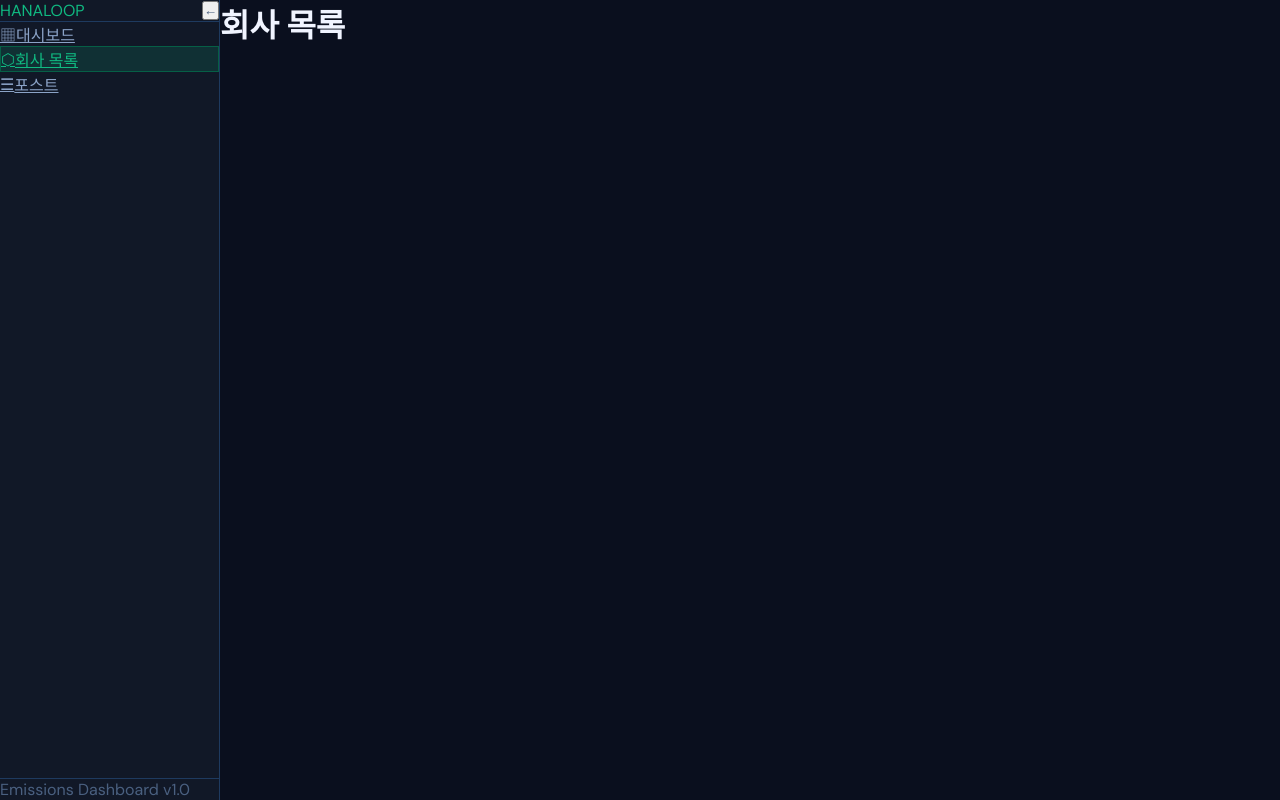
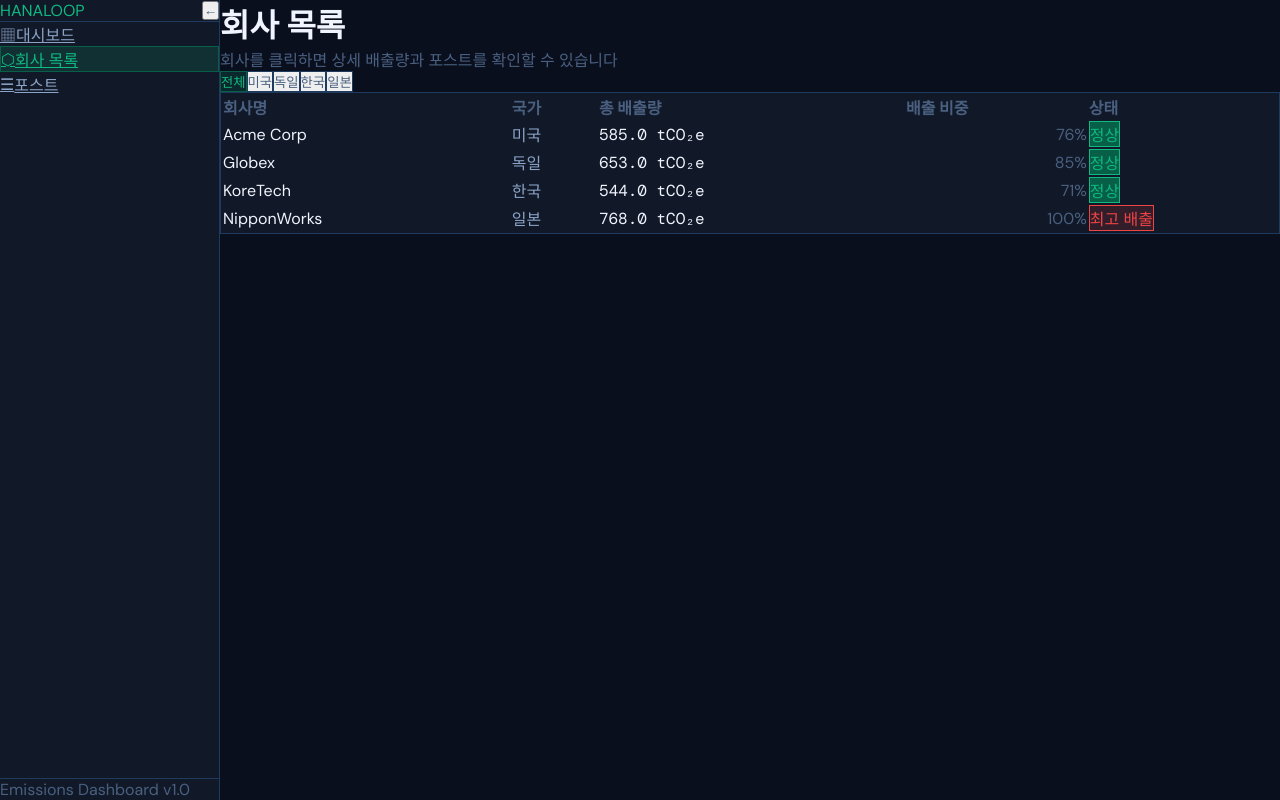
Before and after one commit to djskyt/hanaloop-emissions-dashboard, a Next.js app in the folder hanaloop-emissions-dashboard/: page /companies in a window 1280 px wide. Built offline with nearby package versions, Linux system fonts and the light colour scheme.

Commit message:
회사 목록 페이지 추가

```diff
--- a/hanaloop-emissions-dashboard/app/companies/page.tsx
+++ b/hanaloop-emissions-dashboard/app/companies/page.tsx
@@ -1,9 +1,144 @@
+"use client";
+
+import { useCompanies } from "@/hooks/useCompanies";
+import { useUiStore } from "@/store/uiStore";
+import { getTotalEmissions } from "@/utils/emissions";
+import { CardSkeleton } from "@/components/ui/Skeleton";
+import { ErrorMessage } from "@/components/ui/ErrorMessage";
+import { Badge } from "@/components/ui/Badge";
+import { useRouter } from "next/navigation";
+
+const COUNTRY_NAMES: Record<string, string> = {
+  US: "미국",
+  DE: "독일",
+  KR: "한국",
+  JP: "일본",
+};
+
 export default function CompaniesPage() {
+  const { data: companies, loading, error } = useCompanies();
+  const { selectedCountry, setSelectedCountry } = useUiStore();
+  const router = useRouter();
+
+  const filtered = selectedCountry
+    ? companies.filter((c) => c.country === selectedCountry)
+    : companies;
+
+  const countries = [...new Set(companies.map((c) => c.country))];
+
+  const maxEmissions = Math.max(...filtered.map((c) => getTotalEmissions(c)));
+
   return (
-    <div className="p-8">
-      <h1 className="text-2xl font-bold text-[var(--text-primary)]">
-        회사 목록
-      </h1>
+    <div className="p-8 space-y-6">
+      {/* 헤더 */}
+      <div>
+        <h1 className="text-2xl font-bold text-[var(--text-primary)]">회사 목록</h1>
+        <p className="text-sm text-[var(--text-muted)] mt-1">
+          회사를 클릭하면 상세 배출량과 포스트를 확인할 수 있습니다
+        </p>
+      </div>
+
+      {/* 국가 필터 */}
+      <div className="flex items-center gap-2">
+        <button
+          onClick={() => setSelectedCountry(null)}
+          className={`px-3 py-1.5 rounded-lg text-xs font-medium transition-all border ${
+            selectedCountry === null
+              ? "bg-[var(--accent-glow)] text-[var(--accent)] border-[var(--accent-dim)]"
+              : "text-[var(--text-muted)] border-[var(--border)] hover:text-[var(--text-primary)]"
+          }`}
+        >
+          전체
+        </button>
+        {countries.map((code) => (
+          <button
+            key={code}
+            onClick={() => setSelectedCountry(code)}
+            className={`px-3 py-1.5 rounded-lg text-xs font-medium transition-all border ${
+              selectedCountry === code
+                ? "bg-[var(--accent-glow)] text-[var(--accent)] border-[var(--accent-dim)]"
+                : "text-[var(--text-muted)] border-[var(--border)] hover:text-[var(--text-primary)]"
+            }`}
+          >
+            {COUNTRY_NAMES[code] ?? code}
+          </button>
+        ))}
+      </div>
+
+      {/* 에러 */}
+      {error && <ErrorMessage message={error} />}
+
+      {/* 테이블 */}
+      <div className="rounded-xl border border-[var(--border)] bg-[var(--bg-surface)] overflow-hidden">
+        <table className="w-full text-sm">
+          <thead>
+            <tr className="border-b border-[var(--border)] text-[var(--text-muted)] text-xs uppercase tracking-widest">
+              <th className="text-left px-6 py-4 font-medium">회사명</th>
+              <th className="text-left px-6 py-4 font-medium">국가</th>
+              <th className="text-left px-6 py-4 font-medium">총 배출량</th>
+              <th className="text-left px-6 py-4 font-medium">배출 비중</th>
+              <th className="text-left px-6 py-4 font-medium">상태</th>
+            </tr>
+          </thead>
+          <tbody>
+            {loading
+              ? Array.from({ length: 4 }).map((_, i) => (
+                  <tr key={i} className="border-b border-[var(--border-subtle)]">
+                    <td colSpan={5} className="px-6 py-4">
+                      <CardSkeleton />
+                    </td>
+                  </tr>
+                ))
+              : filtered.map((company) => {
+                  const total = getTotalEmissions(company);
+                  const ratio = maxEmissions > 0 ? (total / maxEmissions) * 100 : 0;
+                  const isTop = total === maxEmissions;
+
+                  return (
+                    <tr
+                      key={company.id}
+                      onClick={() => router.push(`/companies/${company.id}`)}
+                      className="border-b border-[var(--border-subtle)] hover:bg-[var(--bg-hover)] cursor-pointer transition-colors"
+                    >
+                      <td className="px-6 py-4 font-medium text-[var(--text-primary)]">
+                        {company.name}
+                      </td>
+                      <td className="px-6 py-4 text-[var(--text-secondary)]">
+                        {COUNTRY_NAMES[company.country] ?? company.country}
+                      </td>
+                      <td
+                        className="px-6 py-4 text-[var(--text-primary)] font-medium"
+                        style={{ fontFamily: "'DM Mono', monospace" }}
+                      >
+                        {total.toFixed(1)} tCO₂e
+                      </td>
+                      <td className="px-6 py-4 w-48">
+                        <div className="flex items-center gap-3">
+                          <div className="flex-1 h-1.5 rounded-full bg-[var(--bg-elevated)]">
+                            <div
+                              className="h-1.5 rounded-full transition-all duration-500"
+                              style={{
+                                width: `${ratio}%`,
+                                backgroundColor: isTop ? "var(--danger)" : "var(--accent)",
+                              }}
+                            />
+                          </div>
+                          <span className="text-xs text-[var(--text-muted)] w-10 text-right">
+                            {ratio.toFixed(0)}%
+                          </span>
+                        </div>
+                      </td>
+                      <td className="px-6 py-4">
+                        <Badge variant={isTop ? "danger" : "success"}>
+                          {isTop ? "최고 배출" : "정상"}
+                        </Badge>
+                      </td>
+                    </tr>
+                  );
+                })}
+          </tbody>
+        </table>
+      </div>
     </div>
   );
 }
```
Also changed, not shown: hanaloop-emissions-dashboard/app/companies/[id]/page.tsx (added).
